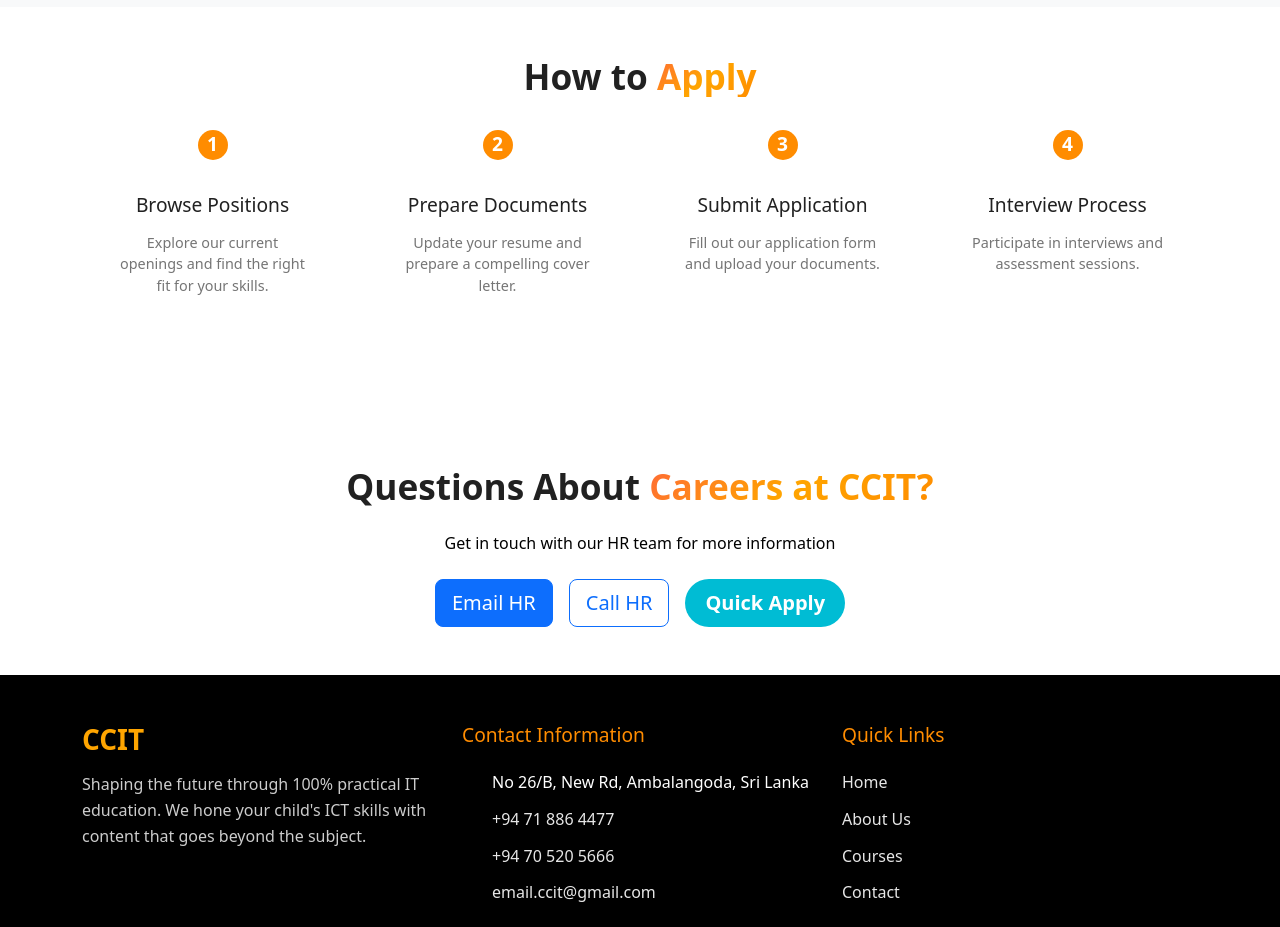
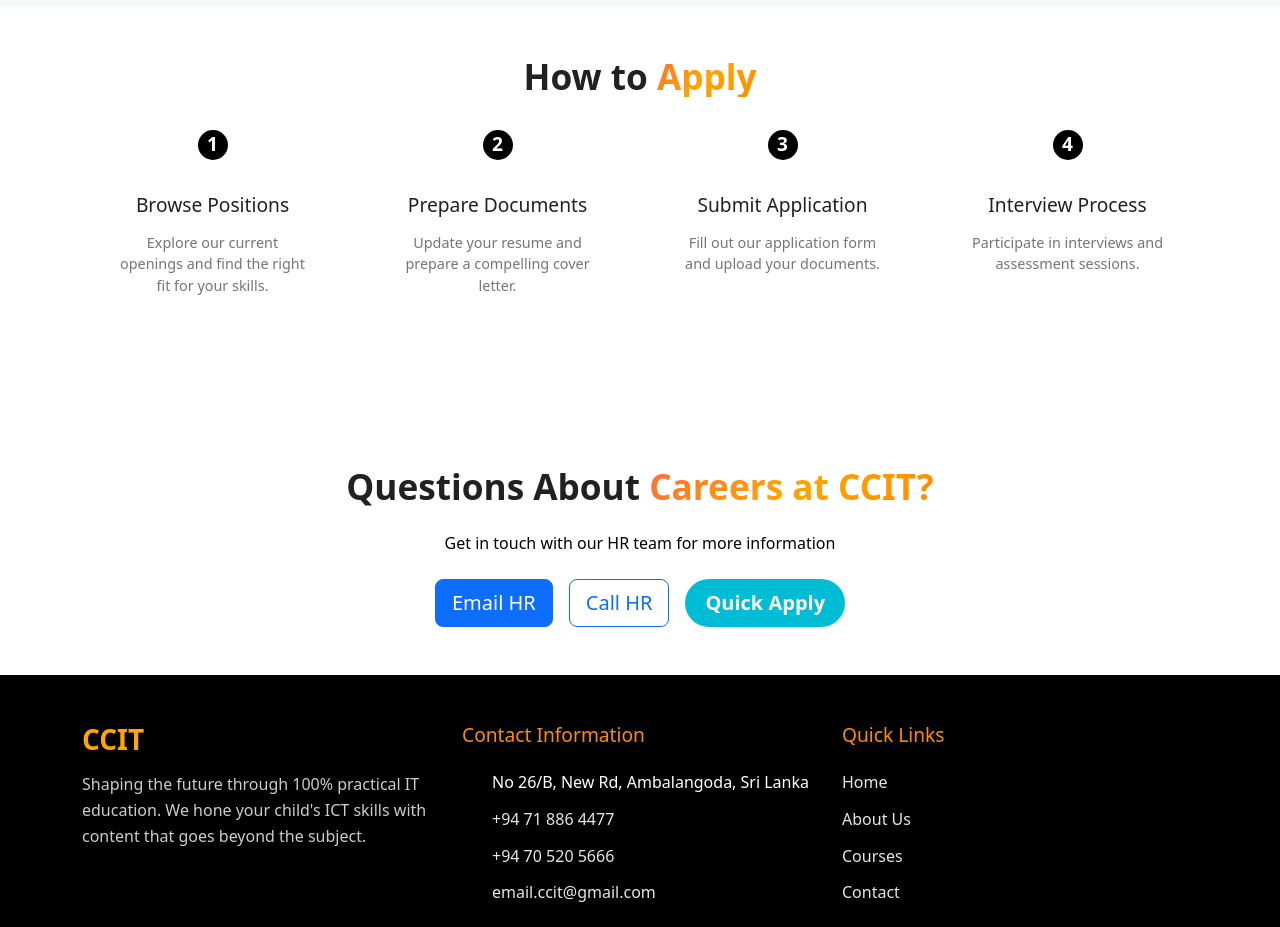
Before and after one commit to Yuneth/CCBE_IT, a Vue app: page /careers in a window 1280 px wide. Shown: the part 2460-3387 px from the top of the page. Built offline with nearby package versions, Linux system fonts and the light colour scheme; a web font is replaced by a local one; what webfontloader would draw is missing.

Commit message:
Change step-number - background color

```diff
--- a/src/views/CareersView.vue
+++ b/src/views/CareersView.vue
@@ -917,7 +917,7 @@
   top: -15px;
   left: 50%;
   transform: translateX(-50%);
-  background: #ff8c00;
+  background: black;
   color: white;
   width: 30px;
   height: 30px;
```
